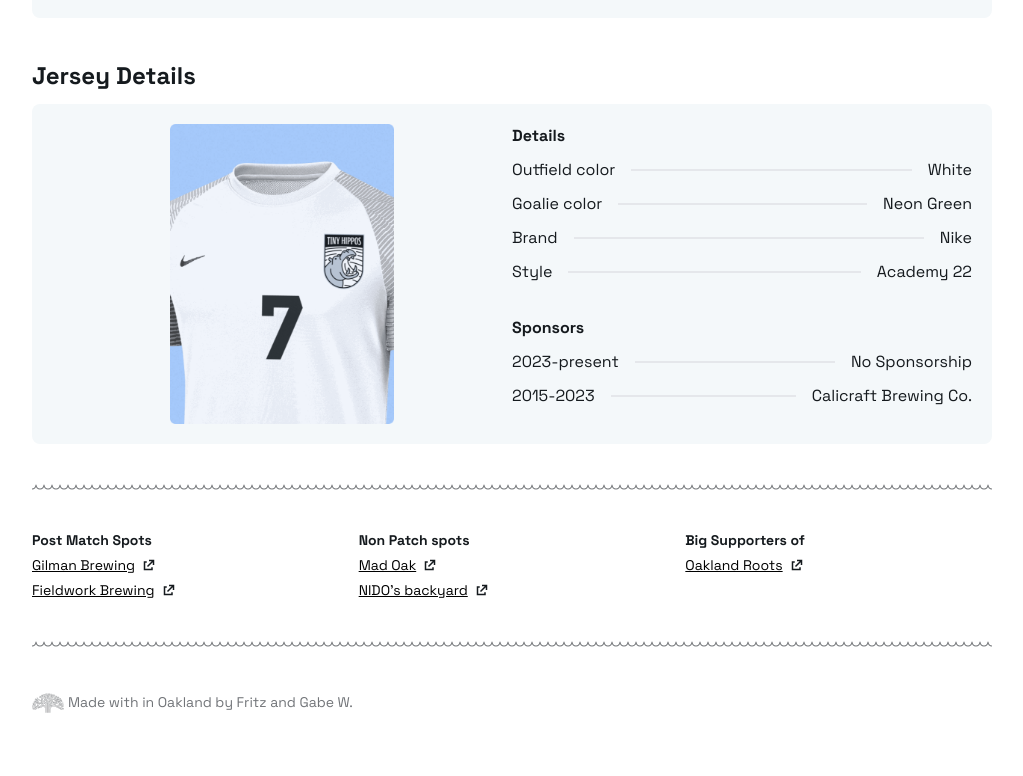
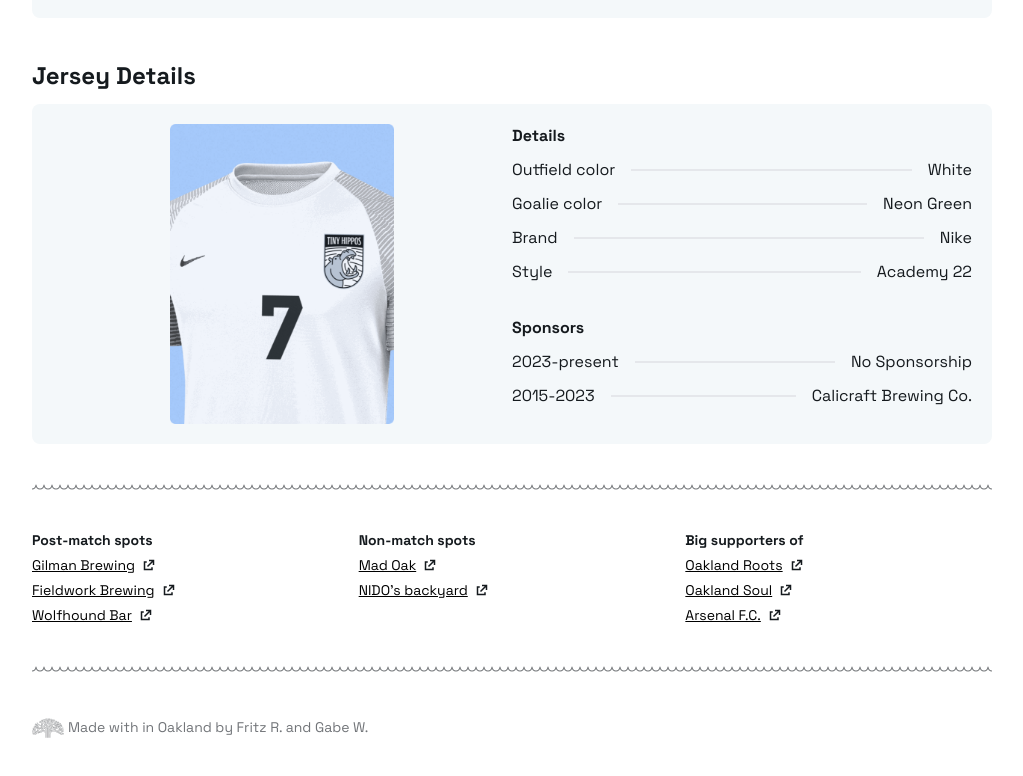
Before and after one commit to alafritz/tiny-hippos, a Next.js app: page / in a window 1280 px wide. Shown: the part 2058-2834 px from the top of the page, without its empty margins (128-1151 px from the left). Built offline with nearby package versions, Linux system fonts and the light colour scheme.

Commit message:
More links
Added more links!

```diff
--- a/components/molecules/TeamActivitiesSection.tsx
+++ b/components/molecules/TeamActivitiesSection.tsx
@@ -6,17 +6,18 @@
       <ColumnWrapper>
         <TextWrapper>
           <Text weight="bold" size="xs" as="p">
-            Post Match Spots
+            Post-match spots
           </Text>
           <LinkText href="https://gilmanbrew.com/">Gilman Brewing</LinkText>
           <LinkText href="https://fieldworkbrewing.com/berkeley/">Fieldwork Brewing</LinkText>
+          <LinkText href="https://thewolfhoundbar.com/">Wolfhound Bar</LinkText>
         </TextWrapper>
       </ColumnWrapper>
 
       <ColumnWrapper>
         <TextWrapper>
           <Text weight="bold" size="xs" as="p">
-            Non Patch spots
+            Non-match spots
           </Text>
           <LinkText href="https://www.madoakbar.com/">Mad Oak</LinkText>
           <LinkText href="https://www.backyardoakland.com/">NIDO's backyard</LinkText>
@@ -26,9 +27,11 @@
       <ColumnWrapper>
         <TextWrapper>
           <Text weight="bold" size="xs" as="p">
-            Big Supporters of
+            Big supporters of
           </Text>
           <LinkText href="https://www.oaklandrootssc.com/">Oakland Roots</LinkText>
+          <LinkText href="https://www.oaklandsoulsc.com/">Oakland Soul</LinkText>
+          <LinkText href="https://www.arsenal.com/">Arsenal F.C.</LinkText>
         </TextWrapper>
       </ColumnWrapper>
     </div>
--- a/pages/index.tsx
+++ b/pages/index.tsx
@@ -55,7 +55,7 @@
             <div className="flex items-center mb-40 space-x-1">
               <TreeIcon />
               <Text variant="secondary" size="xs">
-                Made with in Oakland by Fritz and Gabe W.
+                Made with in Oakland by <a href="https://www.alafritz.com/">Fritz R.</a> and <a href="https://www.amarillo-studios.com/">Gabe W.</a>
               </Text>
             </div>
           </div>
```
